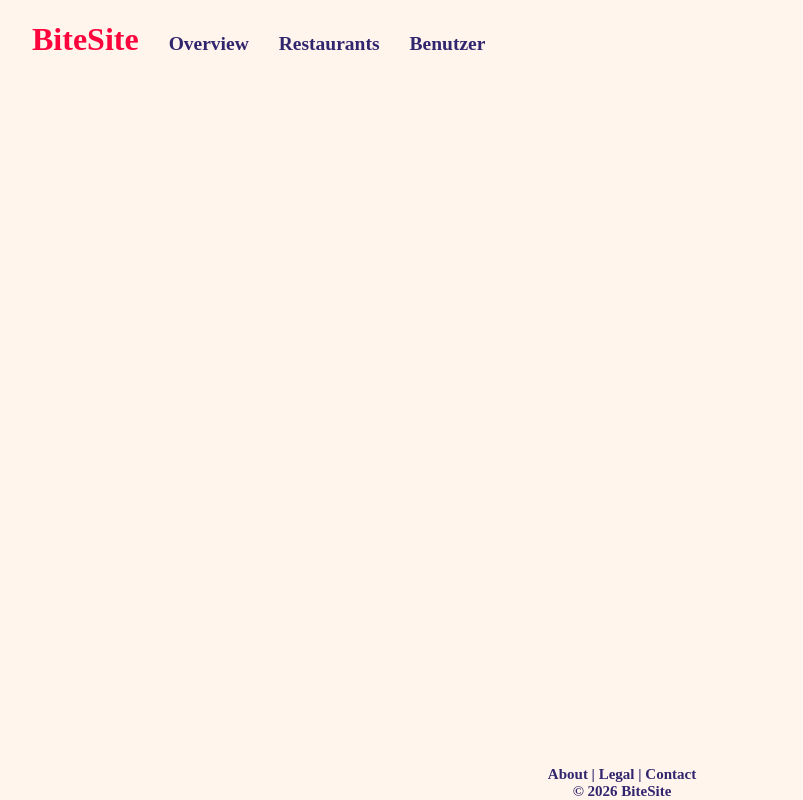
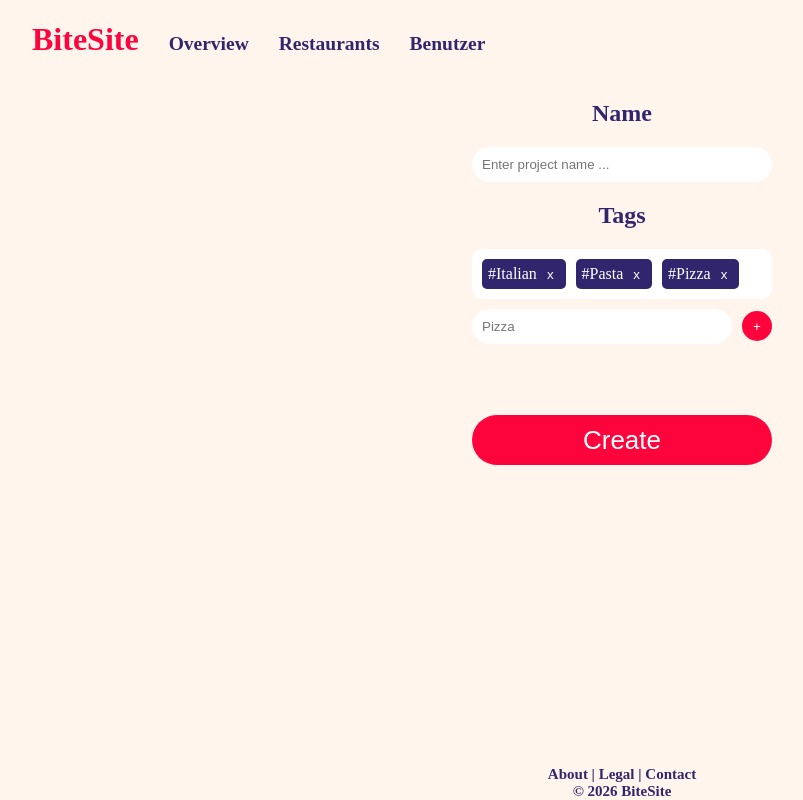
Before and after one commit to davide-muzzi/BiteSite, a Vue app in the folder Frontend/: page /create-project in a window 1280 px wide. Shown: the whole page, without its empty margins (18-821 px from the left). Built offline with nearby package versions, Linux system fonts and the light colour scheme; a web font is replaced by a local one.

Commit message:
feat(create-project): implemented the frontend

```diff
--- a/Frontend/src/assets/main.css
+++ b/Frontend/src/assets/main.css
@@ -17,3 +17,8 @@ body, html, #app {
   --font-color-dark-blue:#31266e;
   --button-hover-color: #e11b47;
 }
+
+button {
+  cursor: pointer;
+  border: none;
+}
--- a/Frontend/src/components/NavBar.vue
+++ b/Frontend/src/components/NavBar.vue
@@ -5,7 +5,7 @@ const loggedIn = ref(true)
 
 <template>
 <div class="top">
-    <h1 class="title">BiteSite</h1>
+    <h1 class="logo">BiteSite</h1>
     <div v-if="loggedIn">
       <div class="navbar-items">
         <h2>Overview</h2>
@@ -24,7 +24,7 @@ const loggedIn = ref(true)
 </template>
 
 <style>
-.title{
+.logo{
     color: var(--accent);
     cursor: pointer;
 }
--- a/Frontend/src/views/CreateProjectView.vue
+++ b/Frontend/src/views/CreateProjectView.vue
@@ -1,11 +1,147 @@
-<script>
+<script setup>
+import { ref } from 'vue';
 
+const newTag = ref("");
+
+const tags = ref([
+  { tagName: "#Italian" },
+  { tagName: "#Pasta" },
+  { tagName: "#Pizza" },
+])
+
+function addTag() {
+    const newTagName = `#${newTag.value}`;
+    if (tags.value.some(tag => tag.tagName.toLowerCase() === newTagName.toLowerCase())) return;
+
+    tags.value.push({ tagName: newTagName });
+    newTag.value = "";
+}
+
+function deleteTag(deleteTagName) {
+    tags.value = tags.value.filter(tag => tag.tagName !== deleteTagName)
+}
 </script>
 
 <template>
+    <div class="mainContent">
+        <h2 class="title">Name</h2>
+        <input
+            type="text"
+            placeholder="Enter project name ..."
+            class="inputField"
+        >
+        <h2 class="title">Tags</h2>
+        <div class="tags">
+            <div class="tag" v-for="tag in tags" :key="tag.tagName">
+                {{tag.tagName}}
+                <button @click="deleteTag(tag.tagName)" class="deleteTagBtn">x</button>
+            </div>
+        </div>
+        <div class="newTagLabel">
+            <input
+            class="tagInputField"
+            v-model="newTag"
+            type="text"
+            placeholder="Pizza"
+            @keydown.enter.prevent="addTag()"
+            >
+            <button
+                @click="addTag"
+                class="addTagBtn"
+                >
+                +
+            </button>
+        </div>
 
+            <h2></h2>
+        <button class="createBtn">
+            Create
+        </button>
+    </div>
 </template>
 
 <style>
 
+.mainContent{
+    display: flex;
+    width: 100%;
+    flex-direction: column;
+    justify-content: center;
+    align-items: center;
+}
+
+.title{
+    color: var(--font-color-dark-blue);
+    font-family: var(--font);
+}
+
+.tags{
+    display: flex;
+    flex-direction: row;
+    gap: 10px;
+    padding-bottom: 20px;
+    flex-wrap: wrap;
+    max-width: 300px;
+    min-width: 300px;
+    background-color: white;
+    padding: 10px;
+    box-sizing: border-box;
+    border-radius: 10px;
+    margin-bottom: 10px;
+}
+.tag{
+    background-color: var(--font-color-dark-blue);
+    color: white;
+    font-family: var(--font);
+    padding: 6px;
+    border-radius: 5px;
+}
+
+.deleteTagBtn{
+    background-color: var(--font-color-dark-blue);
+    color: white;
+}
+
+.addTagBtn{
+    background-color: var(--accent);
+    border-radius: 66px;
+    height: 30px;
+    width: 30px;
+    color: white;
+}
+
+.inputField{
+    width: 280px;
+    border: none;
+    padding: 10px;
+    border-radius: 22px;
+}
+
+.tagInputField{
+    width: 240px;
+    border: none;
+    padding: 10px;
+    border-radius: 22px;
+}
+
+.createBtn{
+    height: 50px;
+    border-radius: 66px;
+    border: none;
+    margin-top: 32px;
+    background-color: var(--accent);
+    color: white;
+    font-size: 26px;
+    cursor: pointer;
+    box-sizing: border-box;
+    margin-bottom: 0;
+    width: 300px;
+}
+
+.newTagLabel{
+    display: flex;
+    flex-direction: row;
+    gap: 10px;
+    align-items: baseline;
+}
 </style>
```
